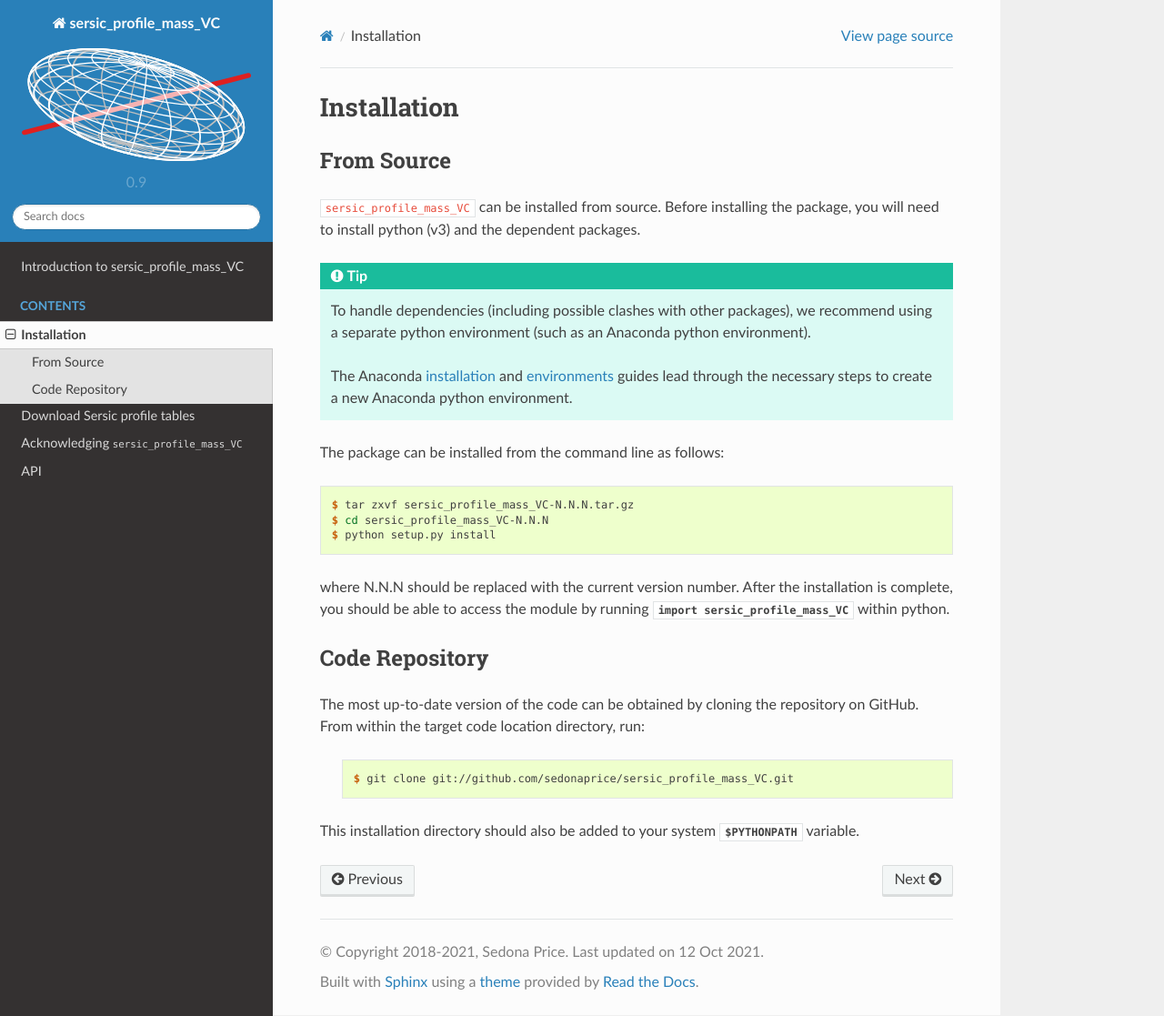
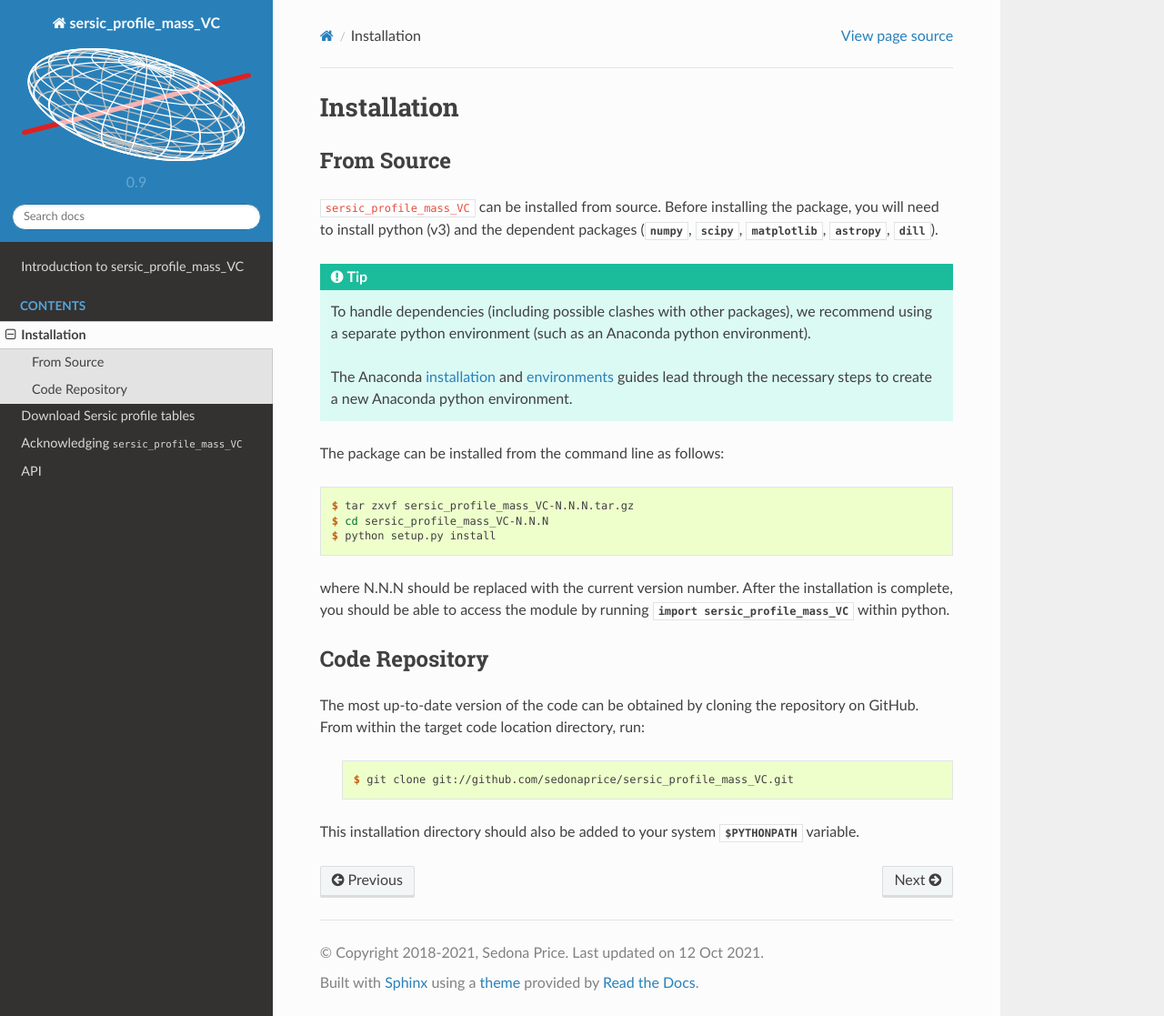
Before and after one commit to sedonaprice/deprojected_sersic_models, a Sphinx documentation site: the page built from docs/installation.rst, in a window 1280 px wide and 1117 px high. Shown: the whole window at 91% size. Built offline with Sphinx 7.4.7 and the Read the Docs theme 2.0.0, drawn with Linux system fonts in a browser that asks for light colours; pages that are not in the unit, such as notebooks, are missing from menus.

Commit message:
Add dependency info to install docs page

```diff
--- a/docs/installation.rst
+++ b/docs/installation.rst
@@ -12,7 +12,7 @@ From Source
 
 ``sersic_profile_mass_VC`` can be installed from source.
 Before installing the package, you will need to install python (v3)
-and the dependent packages.
+and the dependent packages (`numpy`, `scipy`, `matplotlib`, `astropy`, `dill`).
 
 .. tip::
     To handle dependencies (including possible clashes with other packages),
```
